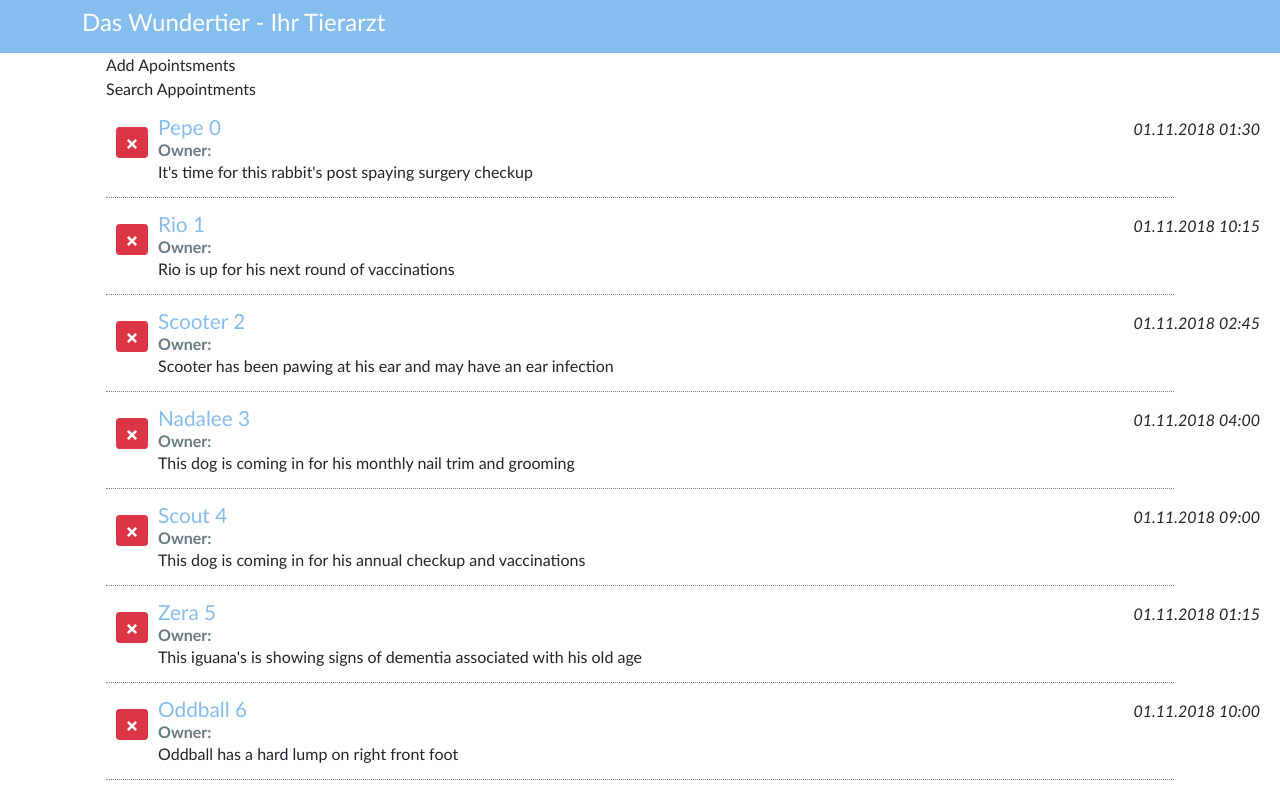
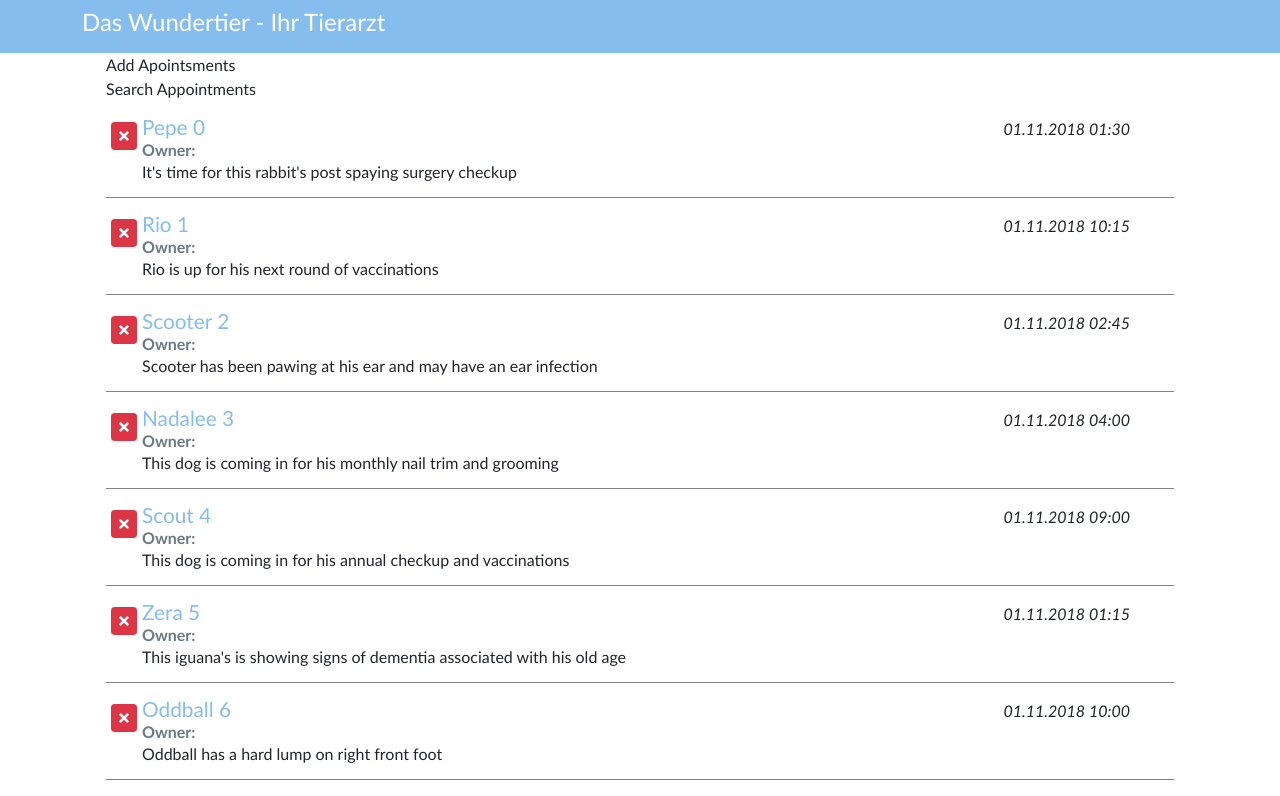
Before and after one commit to Verenasworld/webinterface, a React (Create React App) app: page / in a window 1280 px wide. Shown: the top 796 px of the page. Built offline with nearby package versions, Linux system fonts and the light colour scheme.

Commit message:
use lodash without, and bind this

```diff
--- a/src/components/App.js
+++ b/src/components/App.js
@@ -48,7 +48,7 @@ componentDidMount(){
     return (
       <main className="page bg-white" id="petratings" >
           <div className="container" >
-            <div className="row" id="test">
+            <div className="row" >
               <div className="col-md-12 bg-white">
                 <div className="container" >
                   <AddApointsment />
--- a/src/css/App.css
+++ b/src/css/App.css
@@ -4,7 +4,8 @@
 
 .pet-delete{
 
-margin: 10px ;
+margin: 5px ;
+padding: 1px 5px 4px 5px  ;
 
 
 }
@@ -20,7 +21,7 @@ margin: 10px ;
 }
 
 .appointment-list .pet-item {
-  border-bottom: 1px dotted gray;
+  border-bottom: 1px solid gray;
   display: flex ;
   flex-direction: row ;
 }
@@ -44,8 +45,8 @@ margin: 10px ;
 
 .appointment-list .apt-date {
   font-style: italic;
-  position: absolute;
-  right: 20px;
+ position: absolute;
+ right: 150px;
 
 }
 
```
